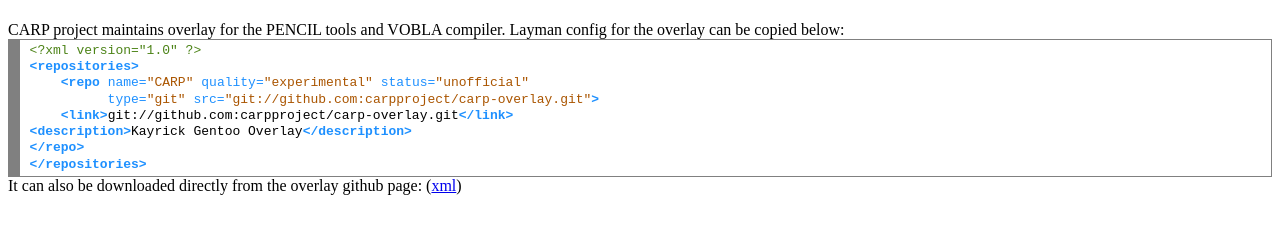
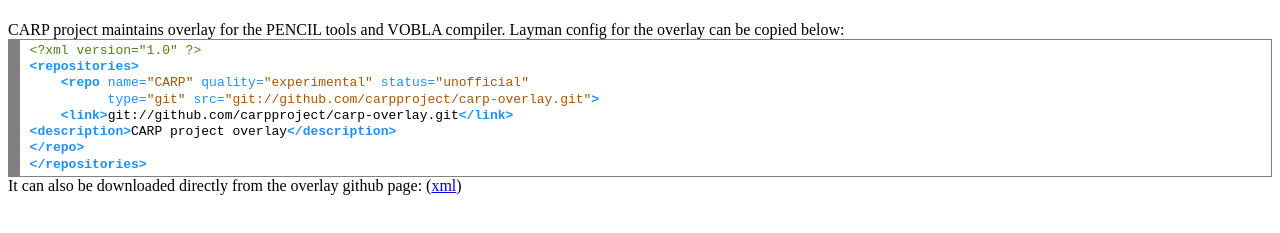
Before and after one commit to carpproject/carpproject.github.io, a plain HTML site: page packages.html in a window 1280 px wide. Shown: the part 315-548 px from the top of the page. Drawn offline with Linux system fonts and the light colour scheme.

Commit message:
update overlay

```diff
--- a/packages.html
+++ b/packages.html
@@ -33,9 +33,9 @@ Layman config for the overlay can be copied below:
 <!-- HTML generated using hilite.me --><div style="background: #ffffff; overflow:auto;width:auto;border:solid gray;border-width:.1em .1em .1em .8em;padding:.2em .6em;"><pre style="margin: 0; line-height: 125%"><span style="color: #4c8317">&lt;?xml version=&quot;1.0&quot; ?&gt;</span>
 <span style="color: #1e90ff; font-weight: bold">&lt;repositories&gt;</span>
     <span style="color: #1e90ff; font-weight: bold">&lt;repo</span> <span style="color: #1e90ff">name=</span><span style="color: #aa5500">&quot;CARP&quot;</span> <span style="color: #1e90ff">quality=</span><span style="color: #aa5500">&quot;experimental&quot;</span> <span style="color: #1e90ff">status=</span><span style="color: #aa5500">&quot;unofficial&quot;</span>
-          <span style="color: #1e90ff">type=</span><span style="color: #aa5500">&quot;git&quot;</span> <span style="color: #1e90ff">src=</span><span style="color: #aa5500">&quot;git://github.com:carpproject/carp-overlay.git&quot;</span><span style="color: #1e90ff; font-weight: bold">&gt;</span>
-    <span style="color: #1e90ff; font-weight: bold">&lt;link&gt;</span>git://github.com:carpproject/carp-overlay.git<span style="color: #1e90ff; font-weight: bold">&lt;/link&gt;</span>
-<span style="color: #1e90ff; font-weight: bold">&lt;description&gt;</span>Kayrick Gentoo Overlay<span style="color: #1e90ff; font-weight: bold">&lt;/description&gt;</span>
+          <span style="color: #1e90ff">type=</span><span style="color: #aa5500">&quot;git&quot;</span> <span style="color: #1e90ff">src=</span><span style="color: #aa5500">&quot;git://github.com/carpproject/carp-overlay.git&quot;</span><span style="color: #1e90ff; font-weight: bold">&gt;</span>
+    <span style="color: #1e90ff; font-weight: bold">&lt;link&gt;</span>git://github.com/carpproject/carp-overlay.git<span style="color: #1e90ff; font-weight: bold">&lt;/link&gt;</span>
+<span style="color: #1e90ff; font-weight: bold">&lt;description&gt;</span>CARP project overlay<span style="color: #1e90ff; font-weight: bold">&lt;/description&gt;</span>
 <span style="color: #1e90ff; font-weight: bold">&lt;/repo&gt;</span>
 <span style="color: #1e90ff; font-weight: bold">&lt;/repositories&gt;</span>
 </pre></div>
```
